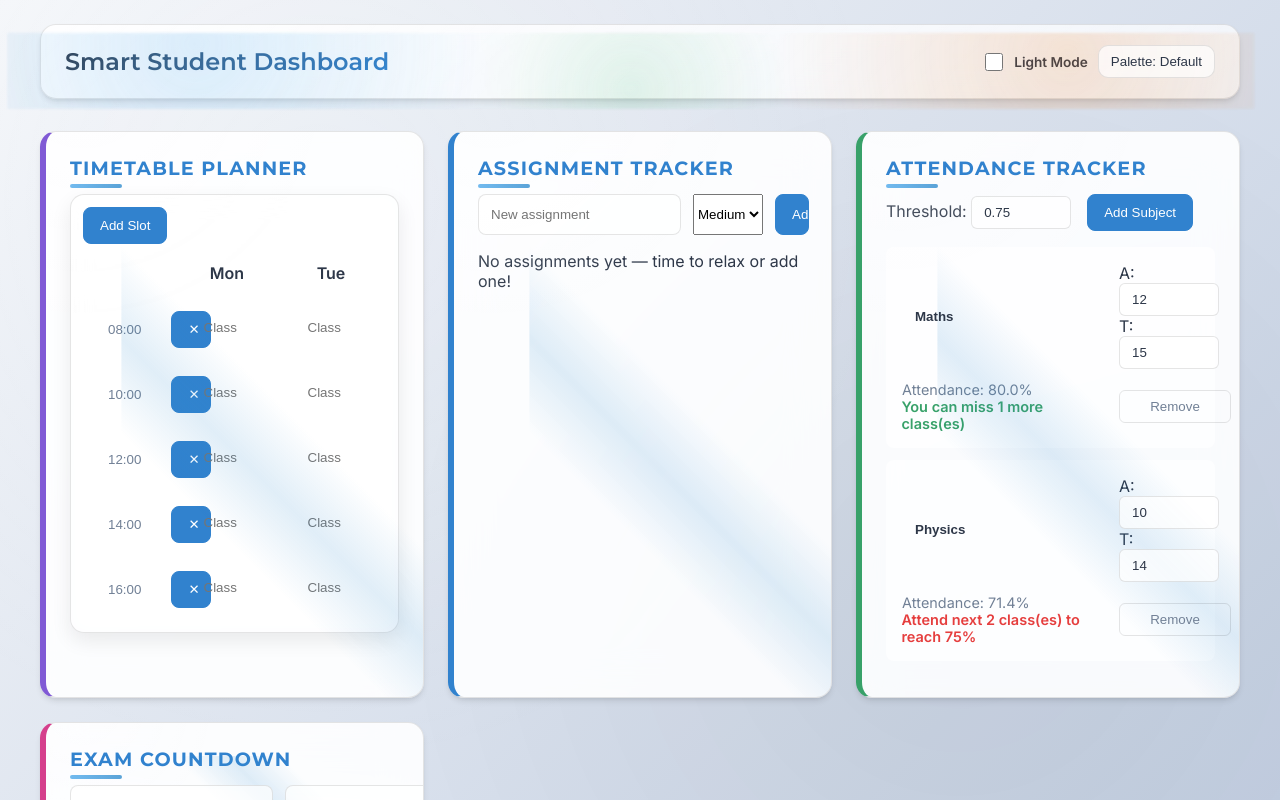
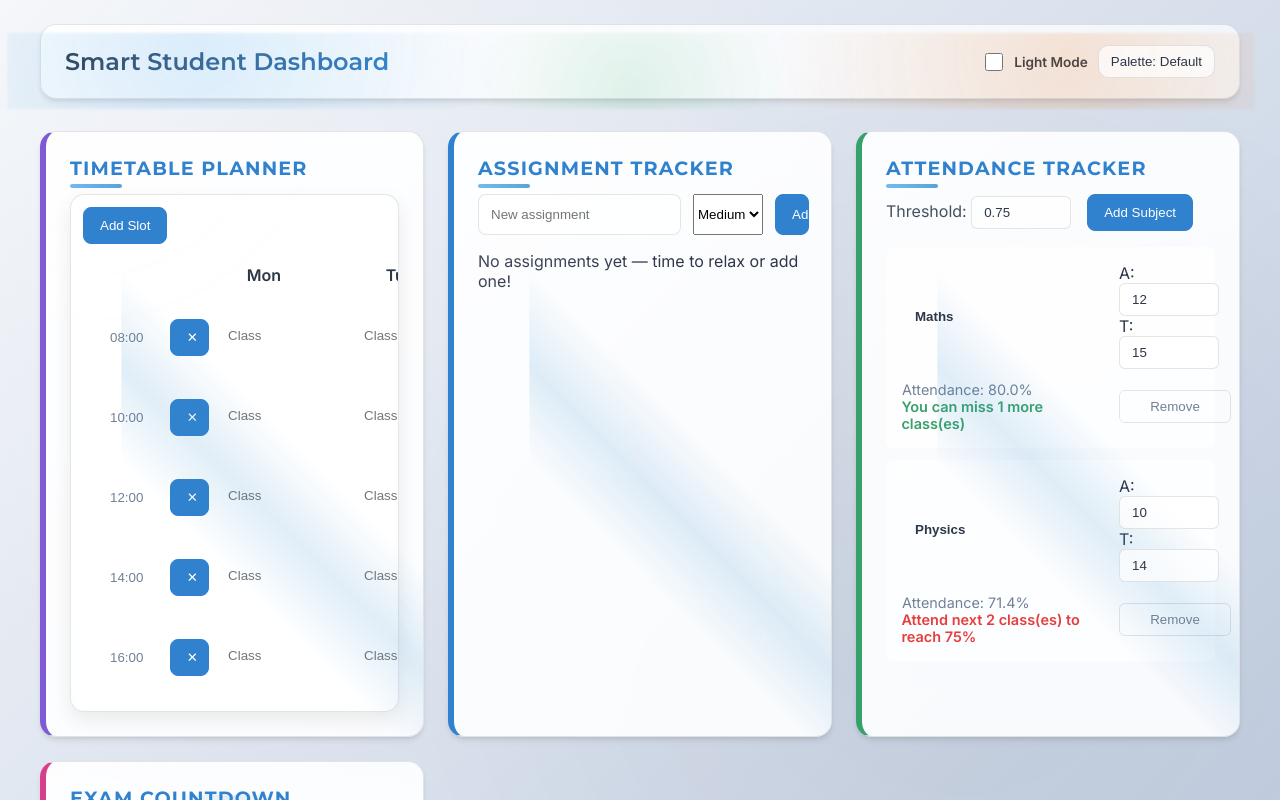
Before and after one commit to lochanbr/student-dashboard, a React (Vite) app: page / in a window 1280 px wide. Shown: the top 800 px of the page. Built offline with nearby package versions, Linux system fonts and the light colour scheme.

Commit message:
Update styles.css

```diff
--- a/src/styles.css
+++ b/src/styles.css
@@ -277,8 +277,8 @@ body::before {
   border-collapse: collapse;
   table-layout: auto;
   display: grid;
-  grid-template-columns: minmax(90px, 120px) repeat(7, minmax(100px, 1fr));
-  gap: 4px;
+  grid-template-columns: minmax(110px, 160px) repeat(7, minmax(130px, 1fr));
+  gap: 6px;
 }
 
 .timetable-table thead,
@@ -289,7 +289,7 @@ body::before {
 
 .timetable-table th,
 .timetable-table td {
-  padding: 12px;
+  padding: 14px;
   border-bottom: 1px solid var(--border);
   transition: background var(--animation-duration) var(--animation-timing);
   white-space: normal;
@@ -304,7 +304,7 @@ body::before {
 }
 
 .timetable-table td {
-  min-height: 52px;
+  min-height: 74px;
 }
 
 .timetable-table td input,
```
